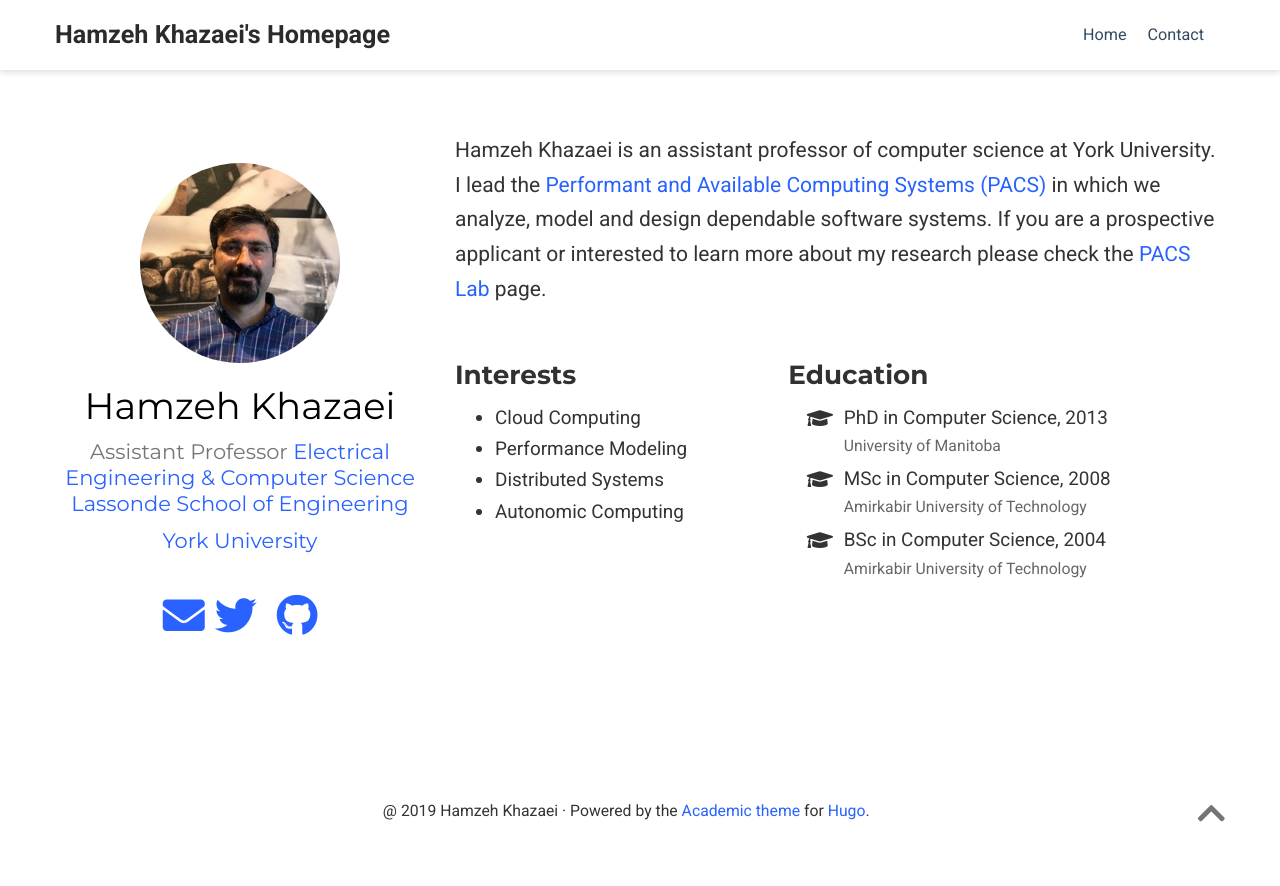
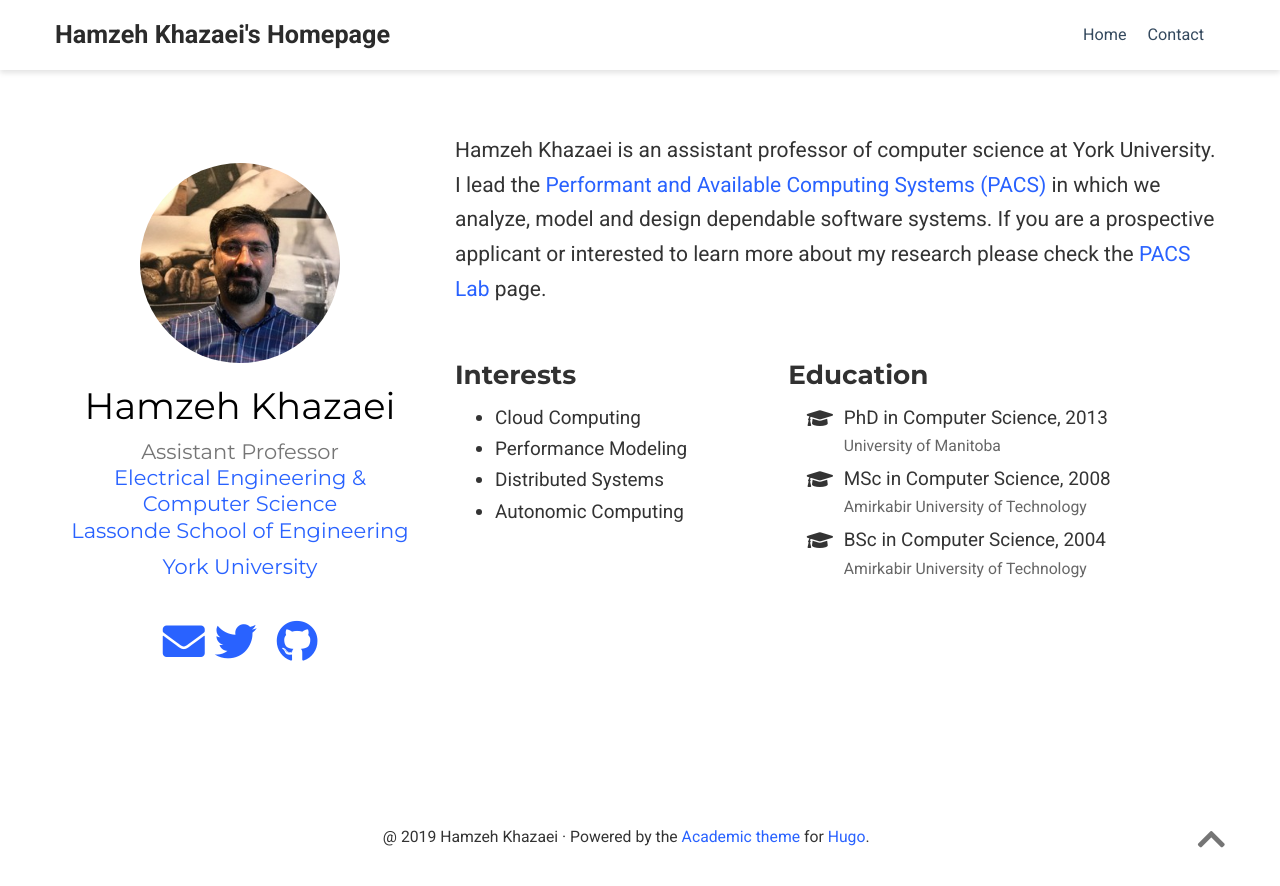
Before and after one commit to hamzehkhazaei/hamzehkhazaei.github.io, a plain HTML site: page authors/admin/index.html in a window 1280 px wide. Drawn offline with nearby package versions, Linux system fonts and the light colour scheme; some icons are missing.

Commit message:
last update

```diff
--- a/authors/admin/index.html
+++ b/authors/admin/index.html
@@ -28,7 +28,7 @@
 
 
 
-  <meta name="description" content="Assistant Professor  &lt;a href=&#34;http://eecs.lassonde.yorku.ca&#34; target=&#34;_blank&#34;&gt; Electrical Engineering &amp; Computer Science&lt;/a&gt;  &lt;a href=&#34;https://lassonde.yorku.ca/&#34; target=&#34;_blank&#34;&gt; Lassonde School of Engineering&lt;/a&gt;">
+  <meta name="description" content="Assistant Professor &lt;br/&gt;  &lt;a href=&#34;http://eecs.lassonde.yorku.ca&#34; target=&#34;_blank&#34;&gt; Electrical Engineering &amp; Computer Science&lt;/a&gt; &lt;br/&gt; &lt;a href=&#34;https://lassonde.yorku.ca/&#34; target=&#34;_blank&#34;&gt; Lassonde School of Engineering&lt;/a&gt;">
 
 
   <link rel="alternate" hreflang="en-us" href="https://hamzehkhazaei.github.io/authors/admin/">
@@ -118,7 +118,7 @@
   <meta property="og:site_name" content="Hamzeh Khazaei&#39;s Homepage">
   <meta property="og:url" content="https://hamzehkhazaei.github.io/authors/admin/">
   <meta property="og:title" content=" | Hamzeh Khazaei&#39;s Homepage">
-  <meta property="og:description" content="Assistant Professor  &lt;a href=&#34;http://eecs.lassonde.yorku.ca&#34; target=&#34;_blank&#34;&gt; Electrical Engineering &amp; Computer Science&lt;/a&gt;  &lt;a href=&#34;https://lassonde.yorku.ca/&#34; target=&#34;_blank&#34;&gt; Lassonde School of Engineering&lt;/a&gt;"><meta property="og:image" content="https://hamzehkhazaei.github.io/img/icon-192.png">
+  <meta property="og:description" content="Assistant Professor &lt;br/&gt;  &lt;a href=&#34;http://eecs.lassonde.yorku.ca&#34; target=&#34;_blank&#34;&gt; Electrical Engineering &amp; Computer Science&lt;/a&gt; &lt;br/&gt; &lt;a href=&#34;https://lassonde.yorku.ca/&#34; target=&#34;_blank&#34;&gt; Lassonde School of Engineering&lt;/a&gt;"><meta property="og:image" content="https://hamzehkhazaei.github.io/img/icon-192.png">
   <meta property="twitter:image" content="https://hamzehkhazaei.github.io/img/icon-192.png"><meta property="og:locale" content="en-us">
 
 
@@ -320,7 +320,7 @@
 
       <div class="portrait-title">
         <h2>Hamzeh Khazaei</h2>
-        <h3>Assistant Professor  <a href="http://eecs.lassonde.yorku.ca" target="_blank"> Electrical Engineering &amp; Computer Science</a>  <a href="https://lassonde.yorku.ca/" target="_blank"> Lassonde School of Engineering</a></h3>
+        <h3>Assistant Professor <br/>  <a href="http://eecs.lassonde.yorku.ca" target="_blank"> Electrical Engineering &amp; Computer Science</a> <br/> <a href="https://lassonde.yorku.ca/" target="_blank"> Lassonde School of Engineering</a></h3>
 
 
         <h3>
```
Also changed, not shown: 404.html (+2 -2 lines), authors/index.html (+2 -2 lines), categories/index.html (+2 -2 lines), index.html (+3 -3 lines), post/index.html (+2 -2 lines), publication/index.html (+2 -2 lines), publication_types/index.html (+2 -2 lines), tags/index.html (+2 -2 lines), talk/index.html (+2 -2 lines).
